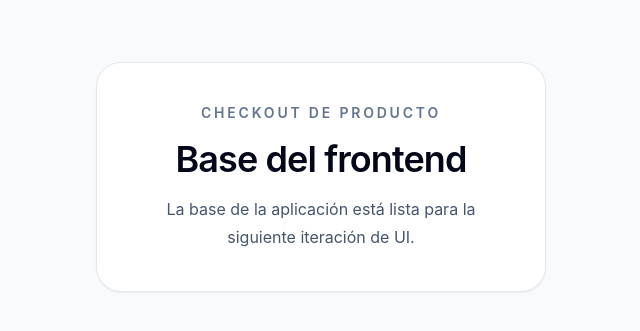
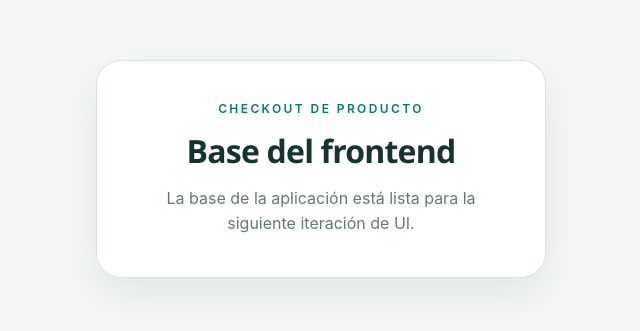
Before and after one commit to ElianDev55/front, a React (Vite) app: page / in a window 1280 px wide. Shown: the part 223-554 px from the top of the page, without its empty margins (319-959 px from the left). Built offline with nearby package versions, Linux system fonts and the light colour scheme.

Commit message:
add system styles global

```diff
--- a/src/app/App.tsx
+++ b/src/app/App.tsx
@@ -1,15 +1,15 @@
 function App() {
   return (
-    <main className="min-h-screen bg-slate-50 px-4 py-8 text-slate-950 sm:px-6">
+    <main className="min-h-screen bg-canvas px-page py-section text-ink sm:px-8">
       <div className="mx-auto flex min-h-[calc(100vh-4rem)] w-full max-w-6xl items-center justify-center">
-        <section className="w-full max-w-md rounded-3xl bg-white p-8 text-center shadow-sm ring-1 ring-slate-200 sm:p-10">
-          <p className="text-sm font-semibold uppercase tracking-[0.2em] text-slate-500">
+        <section className="w-full max-w-md rounded-card bg-surface p-8 text-center shadow-card ring-1 ring-border sm:p-10">
+          <p className="text-caption font-semibold uppercase tracking-[0.2em] text-brand">
             Checkout de producto
           </p>
-          <h1 className="mt-4 text-3xl font-semibold tracking-tight sm:text-4xl">
+          <h1 className="mt-4 font-display text-title font-semibold tracking-tight">
             Base del frontend
           </h1>
-          <p className="mt-4 text-base leading-7 text-slate-600">
+          <p className="mt-4 text-body text-muted">
             La base de la aplicación está lista para la siguiente iteración de UI.
           </p>
         </section>
--- a/src/index.css
+++ b/src/index.css
@@ -1,30 +1,3 @@
 @import 'tailwindcss';
-
-:root {
-  font-family: Inter, ui-sans-serif, system-ui, -apple-system, BlinkMacSystemFont,
-    'Segoe UI', sans-serif;
-  color: #0f172a;
-  background: #f8fafc;
-  font-synthesis: none;
-  text-rendering: optimizeLegibility;
-  -webkit-font-smoothing: antialiased;
-  -moz-osx-font-smoothing: grayscale;
-}
-
-html {
-  min-width: 320px;
-  min-height: 100%;
-}
-
-body {
-  margin: 0;
-  min-width: 320px;
-  min-height: 100vh;
-}
-
-button,
-input,
-select,
-textarea {
-  font: inherit;
-}
+@import './styles/tokens.css';
+@import './styles/globals.css';
--- /dev/null
+++ b/src/styles/globals.css
@@ -0,0 +1,36 @@
+@layer base {
+  html {
+    min-width: 320px;
+    min-height: 100%;
+  }
+
+  body {
+    min-width: 320px;
+    min-height: 100vh;
+    margin: 0;
+    background-color: var(--color-canvas);
+    color: var(--color-ink);
+    font-family: var(--font-sans);
+    font-synthesis: none;
+    text-rendering: optimizeLegibility;
+    -webkit-font-smoothing: antialiased;
+    -moz-osx-font-smoothing: grayscale;
+  }
+
+  #root {
+    min-height: 100vh;
+  }
+
+  button,
+  input,
+  select,
+  textarea {
+    font: inherit;
+  }
+
+  :focus-visible {
+    outline: 0.1875rem solid var(--color-brand);
+    outline-offset: 0.1875rem;
+    box-shadow: var(--shadow-focus);
+  }
+}
--- /dev/null
+++ b/src/styles/tokens.css
@@ -0,0 +1,41 @@
+@theme {
+  --color-canvas: #f4f7f4;
+  --color-surface: #ffffff;
+  --color-surface-subtle: #eaf0ed;
+  --color-ink: #17332f;
+  --color-muted: #667873;
+  --color-border: #d9e4df;
+  --color-brand: #0d766a;
+  --color-brand-strong: #07574f;
+  --color-brand-soft: #d9efeb;
+  --color-accent: #dda348;
+  --color-success: #25845d;
+  --color-danger: #c55350;
+  --color-warning: #a66b19;
+
+  --font-sans: Inter, ui-sans-serif, system-ui, -apple-system, BlinkMacSystemFont,
+    'Segoe UI', sans-serif;
+  --font-display: 'Avenir Next', 'Segoe UI', ui-sans-serif, system-ui, sans-serif;
+
+  --text-display: 3.5rem;
+  --text-display--line-height: 1;
+  --text-title: 2rem;
+  --text-title--line-height: 1.15;
+  --text-body: 1rem;
+  --text-body--line-height: 1.6;
+  --text-caption: 0.75rem;
+  --text-caption--line-height: 1.35;
+
+  --spacing-page: 1rem;
+  --spacing-section: 1.5rem;
+  --spacing-control: 0.75rem;
+
+  --radius-card: 1.5rem;
+  --radius-control: 0.875rem;
+  --radius-pill: 999px;
+
+  --shadow-card: 0 1rem 2.5rem rgb(23 51 47 / 0.08);
+  --shadow-focus: 0 0 0 0.25rem rgb(13 118 106 / 0.2);
+
+  --breakpoint-tablet: 48rem;
+}
```
Also changed, not shown: 1 other file (tests, documents, lock files or other folders).
